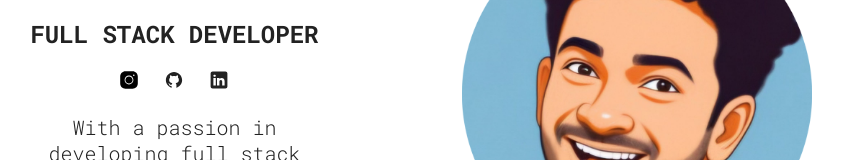
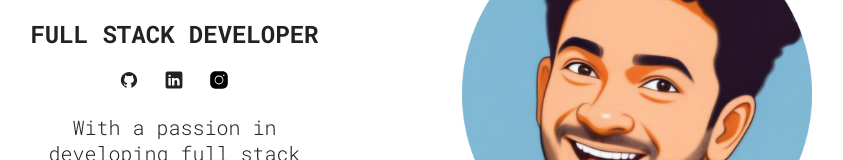
Before and after one commit to abeyrajan7/abey-k-rajan, a React (Vite) app: page / in a window 1280 px wide. Shown: the part 304-464 px from the top of the page, without its empty margins (219-1062 px from the left). Built offline with nearby package versions, Linux system fonts and the light colour scheme.

Commit message:
made changes in the front page

```diff
--- a/src/sections/Hero/Hero.jsx
+++ b/src/sections/Hero/Hero.jsx
@@ -38,14 +38,14 @@ function Hero() {
         </h1>
         <h2>Full Stack Developer</h2>
         <span>
-          <a href="https://Instagram.com" target="blank">
-            <img src={instagramIcon} alt="instagramIcon" />
-          </a>
           <a href="https://github.com/abeyrajan7" target="blank">
             <img src={githubIcon} alt="githubIcom" />
           </a>
           <a href="https://www.linkedin.com/in/abey-k-rajan/" target="blank">
             <img src={linkedinIcon} alt="linkedinIcom" />
+          </a>
+          <a href="https://Instagram.com" target="blank">
+            <img src={instagramIcon} alt="instagramIcon" />
           </a>
         </span>
         <p className={styles.description}>
```
